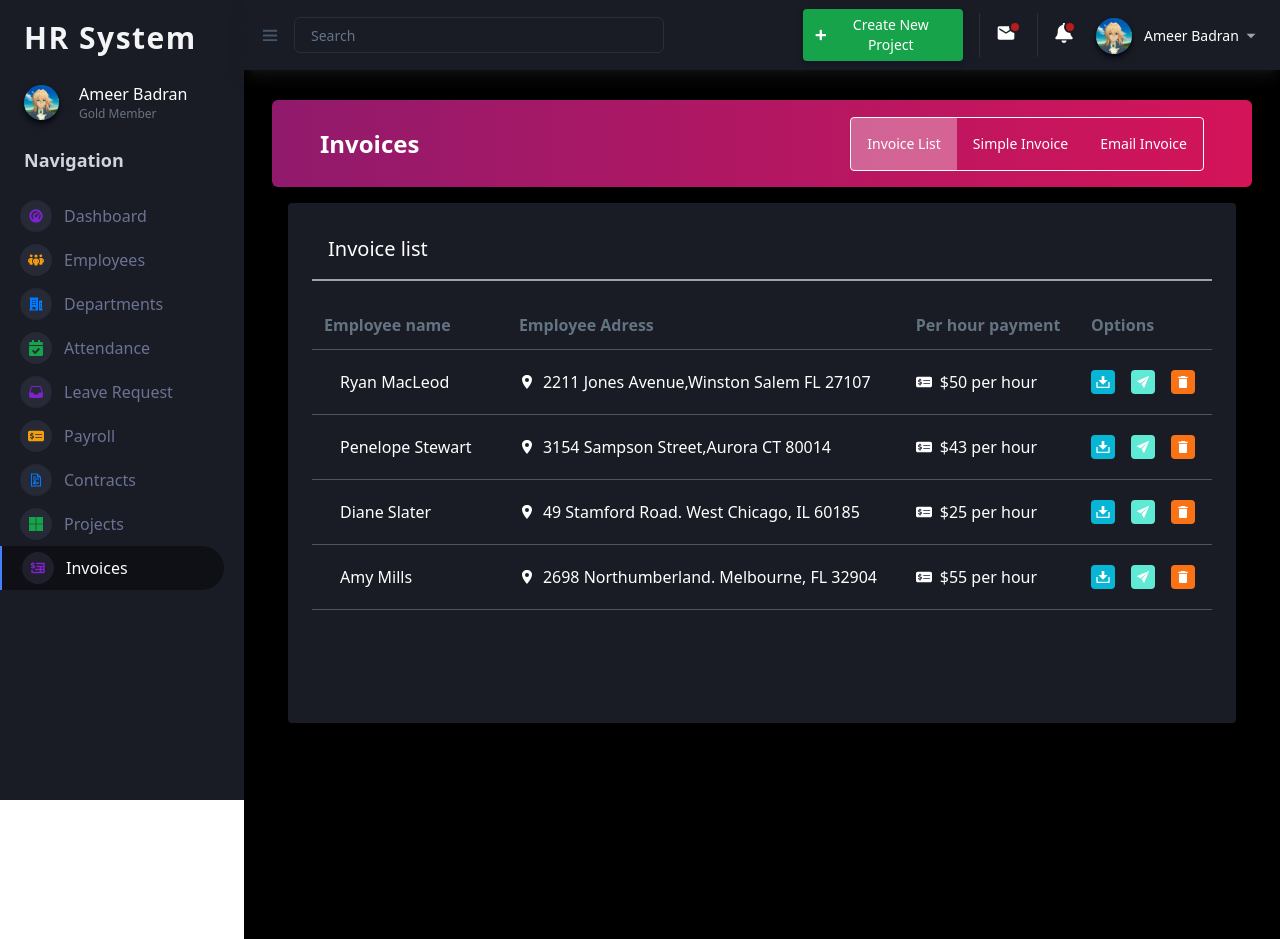
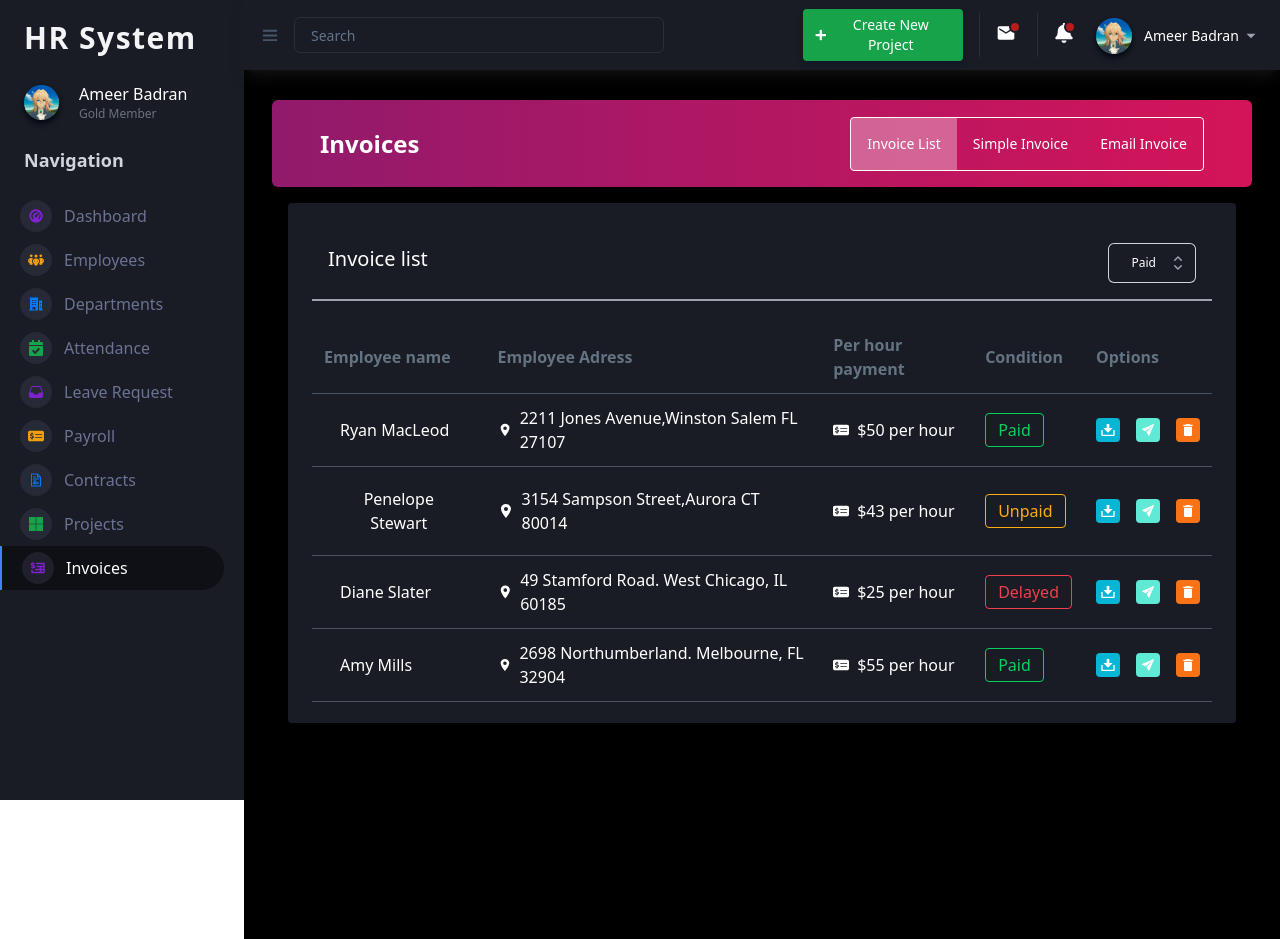
Before and after one commit to AmeerBadran/HR-System-Project, a React (Vite) app: page /invoices in a window 1280 px wide. Built offline with nearby package versions, Linux system fonts and the light colour scheme; what chartjs-plugin-datalabels would draw is missing.

Commit message:
adding new features in invoice table (searchbar, conditions)

```diff
--- /dev/null
+++ b/src/components/atoms/Searchbar.jsx
@@ -0,0 +1,58 @@
+import { useState } from 'react';
+import {  Listbox, ListboxButton, ListboxOption, ListboxOptions } from '@headlessui/react'
+import { CheckIcon, ChevronUpDownIcon } from '@heroicons/react/20/solid';
+import { invoiceListData } from '../../constants/invoicesListData';
+
+// Add unique IDs to each person in the array
+const people = invoiceListData.map((person, index) => ({
+  id: index, // Assigning a unique ID
+  name: person.condition,
+}));
+
+
+
+
+export default function Searchbar() {
+  const [selected, setSelected] = useState(people[0]);
+
+  return (
+    <Listbox value={selected} onChange={setSelected} >
+
+      <div className="relative mt-2">
+        <ListboxButton className="relative w-full cursor-default rounded-md bg-[#191c25] py-1.5 pl-3 pr-10 text-left text-white text-[0.75rem] shadow-sm ring-1 ring-inset ring-gray-300 focus:outline-none focus:ring-2 focus:ring-cyan-400 sm:text-sm sm:leading-6">
+          <span className="flex items-center">
+            <span className="ml-3 block truncate">{selected.name}</span>
+          </span>
+          <span className="pointer-events-none absolute inset-y-0 right-0 ml-3 flex items-center pr-2">
+            <ChevronUpDownIcon aria-hidden="true" className="h-5 w-5 text-gray-400" />
+          </span>
+        </ListboxButton>
+
+        <ListboxOptions className="absolute text-white z-10 mt-1 max-h-56 w-full overflow-auto rounded-md bg-[#191c25] py-1 text-base shadow-lg ring-1 ring-white ring-opacity-5 focus:outline-none sm:text-sm">
+          {people.map((person) => (
+            <ListboxOption
+              key={person.id}
+              value={person}
+              className={({ focus }) =>
+                `relative cursor-default select-none py-2 pl-3 pr-9 ${focus ? 'bg-cyan-400 text-white' : 'text-white'}`
+              }
+            >
+              {({ selected }) => (
+                <>
+                  <span className={`block truncate ${selected ? 'font-normal' : 'font-light'}`}>
+                    {person.name}
+                  </span>
+                  {selected && (
+                    <span className="absolute inset-y-0 right-0 flex items-center pr-4 text-cyan-700">
+                      <CheckIcon aria-hidden="true" className="h-5 w-5" />
+                    </span>
+                  )}
+                </>
+              )}
+            </ListboxOption>
+          ))}
+        </ListboxOptions>
+      </div>
+    </Listbox>
+  );
+}
--- a/src/components/molecule/InvoicesListTableRow.jsx
+++ b/src/components/molecule/InvoicesListTableRow.jsx
@@ -5,7 +5,7 @@ import { RiDownload2Fill } from "react-icons/ri";
 import { IoIosSend } from "react-icons/io";
 import { MdDelete } from "react-icons/md";
 
-const InvoiceListTableRow = ({ name, Salary, Adress }) => {
+const InvoiceListTableRow = ({ name, Salary, Adress,condition }) => {
   return (
     <tr className="card-body">
 
@@ -33,6 +33,12 @@ const InvoiceListTableRow = ({ name, Salary, Adress }) => {
 
       </td>
 
+      <td className="border-b border-gray-600 p-3">
+        <span className={`inline-block border ${condition === 'Paid' ? 'text-[#08D25B] border-[#08D25B]':condition==='Unpaid' ? 'text-[#FFAB13] border-[#FFAB13]': condition==='Delayed' ? 'text-[#EE414A] border-[#EE414A]':''} rounded-[4px] px-3 py-1`}>
+          {condition}
+        </span>
+      </td>
+
       <td className="border-b border-gray-600 p-3  justify-end space-x-2">
         <div className='flex space-x-4 '>
            <button title='Download' className='bg-cyan-500 rounded p-1 transition transform hover:scale-110 '><RiDownload2Fill /></button>
@@ -50,6 +56,7 @@ InvoiceListTableRow.propTypes = {
   name: PropTypes.string.isRequired,
   Salary: PropTypes.number.isRequired,
   Adress: PropTypes.string.isRequired,
+  condition: PropTypes.string.isRequired,
 };
 
 export default InvoiceListTableRow;
--- a/src/components/organism/InvoicesListTable.jsx
+++ b/src/components/organism/InvoicesListTable.jsx
@@ -5,7 +5,7 @@ import { invoiceListData } from "../../constants/invoicesListData";
 import InvoiceListTableRow from "../molecule/InvoicesListTableRow";
 
 
-const invoices = ["Employee name ", "Employee Adress","Per hour payment", "Options" ]
+const invoices = ["Employee name ", "Employee Adress","Per hour payment", "Condition", " Options" ]
 const InvoiceListTable = () => {
 
 
--- a/src/components/organism/InvoicesPages.jsx
+++ b/src/components/organism/InvoicesPages.jsx
@@ -1,5 +1,5 @@
 import PropTypes from "prop-types";
-
+import Searchbar from "../atoms/Searchbar";
 import InvoiceListTable from "./InvoicesListTable";
 
 function InvoicesPages({ activeButtonIndex }) {
@@ -12,7 +12,7 @@ function InvoicesPages({ activeButtonIndex }) {
 
           <div className="bg-[#191c24] px-6 pt-4 rounded-[4px] col-span-2 w-full h-[520px]">
           <div className="text-white p-4 text-xl font-medium mb-5 border-b-2 border-gray-400">
-            <h5>Invoice list</h5>
+            <h5 className="flex items-center justify-between">Invoice list <Searchbar/> </h5>
           </div>
           <InvoiceListTable/>
         </div>
--- a/src/constants/invoicesListData.js
+++ b/src/constants/invoicesListData.js
@@ -1,7 +1,7 @@
 export const invoiceListData = [
-    { name: 'Ryan MacLeod', Salary:50 , Adress:" 2211 Jones Avenue,Winston Salem FL 27107"},
-    { name: 'Penelope Stewart', Salary:43,  Adress:"3154 Sampson Street,Aurora CT 80014"       },
-    { name: 'Diane Slater', Salary:25,    Adress:"49 Stamford Road. West Chicago, IL 60185"      },
-    { name: 'Amy Mills',Salary:55,  Adress:"2698 Northumberland. Melbourne, FL 32904"    },
+    { name: 'Ryan MacLeod', Salary:50 , Adress:" 2211 Jones Avenue,Winston Salem FL 27107", condition: 'Paid'},
+    { name: 'Penelope Stewart', Salary:43,  Adress:"3154 Sampson Street,Aurora CT 80014" ,   condition:'Unpaid'   },
+    { name: 'Diane Slater', Salary:25,    Adress:"49 Stamford Road. West Chicago, IL 60185"  ,  condition: 'Delayed'  },
+    { name: 'Amy Mills',Salary:55,  Adress:"2698 Northumberland. Melbourne, FL 32904" , condition:'Paid'  },
 
   ];
--- a/src/pages/Dashboard.jsx
+++ b/src/pages/Dashboard.jsx
@@ -40,7 +40,7 @@ function Dashboard() {
           <div className="text-white p-4 text-xl font-medium mb-5 border-b-2 border-gray-400">
             <h5>Active Projects</h5>
           </div>
-          <DashboardProjectsTable tableType={'project'}/>
+          <DashboardProjectsTable />
         </div>
       </div>
     </div>
```
